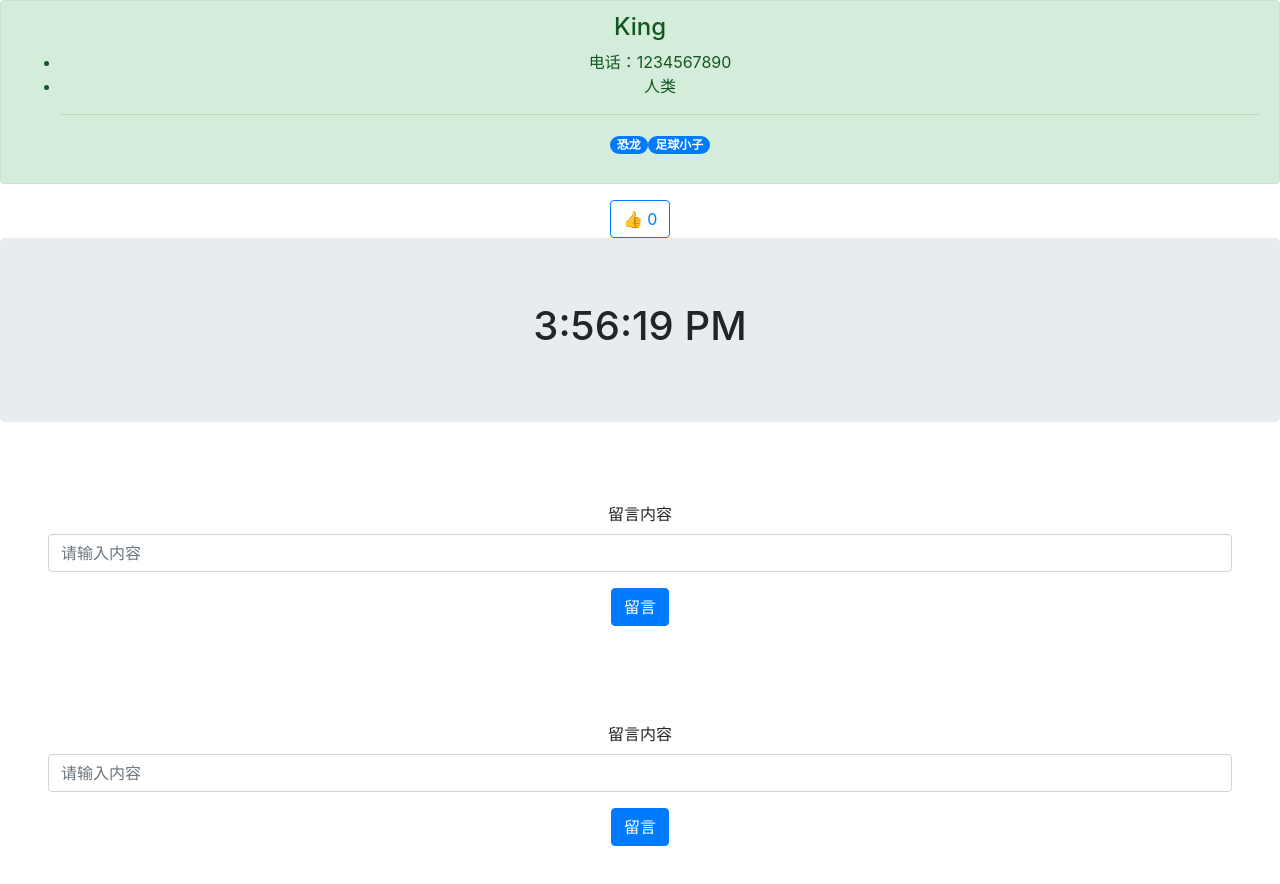
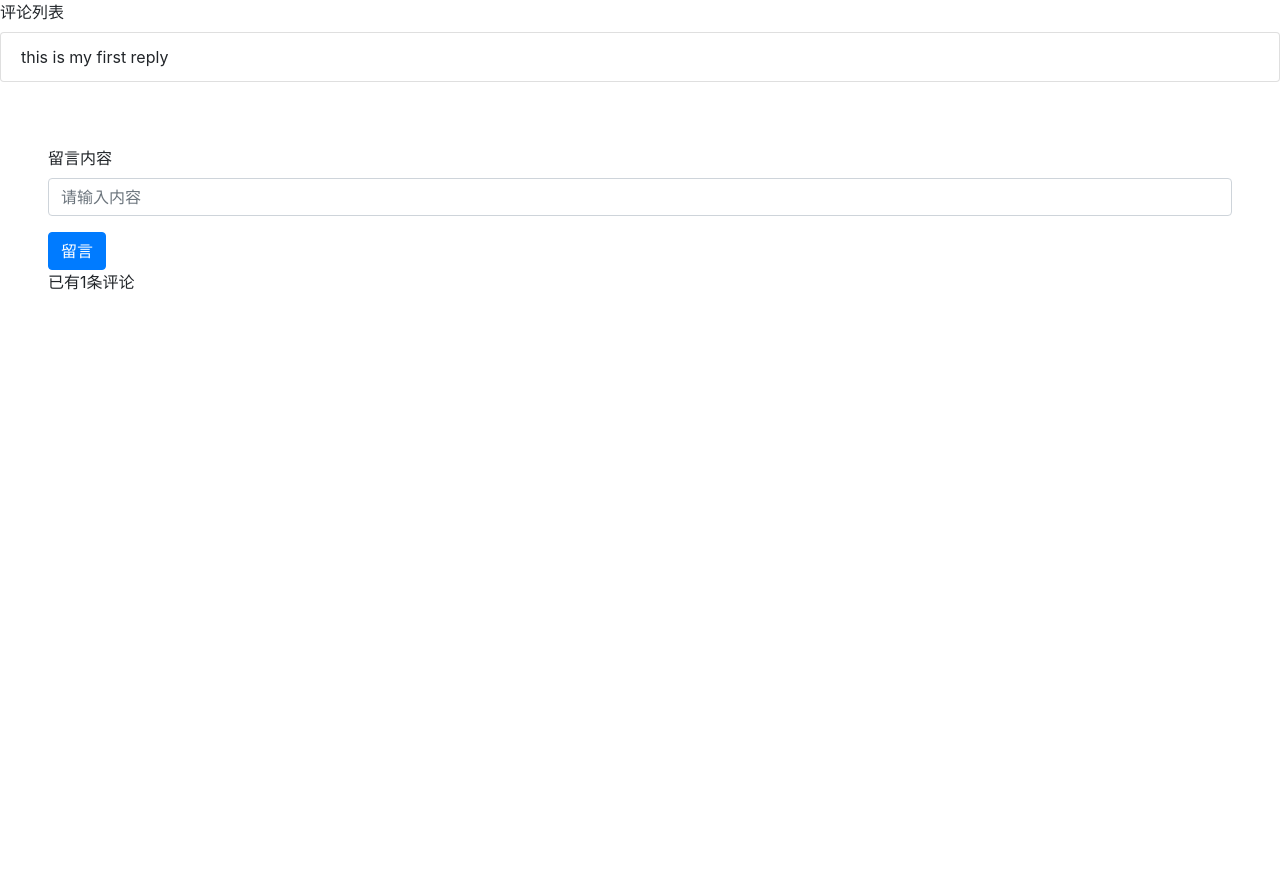
Before and after one commit to tengxiaoyang/guest-book, a React (Create React App) app: page / in a window 1280 px wide. Shown: the top 884 px of the page. After the commit the page ends 800 px from the top, so only its background shows below. Built offline with nearby package versions, Linux system fonts and the light colour scheme.

Commit message:
新增或修改

```diff
--- a/src/App.js
+++ b/src/App.js
@@ -1,3 +1,4 @@
+import React, { component } from 'react';
 import logo from './logo.svg';
 import './App.css';
 import NameCard from './components/NameCard';
@@ -5,32 +6,60 @@ import LikesButton from './components/LikesButton';
 import DigitalClock from './components/DigitalClock';
 import CommentBox from './components/CommentBox';
 import CommentBoxUncontrolled from './components/CommentBoxUncontrolled';
+import CommentList from './components/CommentList';
 const tags = ['恐龙', '足球小子']
 
-function App() {
-  return (
-    <div className="App">
-      {/* <header className="App-header">
-        <img src={logo} className="App-logo" alt="logo" />
-        <p>
-          Edit <code>src/App.js</code> and save to reload.
-        </p>
-        <a
-          className="App-link"
-          href="https://reactjs.org"
-          target="_blank"
-          rel="noopener noreferrer"
-        >
-          Learn React
-        </a>
-      </header> */}
-      <NameCard name="King" number={1234567890} isHuman tags={tags} />
-      <LikesButton />
-      <DigitalClock />
-      <CommentBox />
-      <CommentBoxUncontrolled />
-    </div>
-  );
+// function App() {
+//   return (
+//     <div className="App">
+//       <header className="App-header">
+//         <img src={logo} className="App-logo" alt="logo" />
+//         <p>
+//           Edit <code>src/App.js</code> and save to reload.
+//         </p>
+//         <a
+//           className="App-link"
+//           href="https://reactjs.org"
+//           target="_blank"
+//           rel="noopener noreferrer"
+//         >
+//           Learn React
+//         </a>
+//       </header>
+//       <NameCard name="King" number={1234567890} isHuman tags={tags} />
+//       <LikesButton />
+//       <DigitalClock />
+//       <CommentBox />
+//       <CommentBoxUncontrolled />
+//     </div>
+//   );
+// }
+
+class App extends React.Component {
+  constructor(props) {
+    super(props)
+    this.state = {
+      comments: ['this is my first reply']
+    }
+    this.addComment = this.addComment.bind(this)
+  }
+  addComment(comment) {
+    this.setState({
+      comments: [...this.state.comments, comment]
+    })
+  }
+  render() {
+    const { comments } = this.state
+    return (
+      <div>
+        <CommentList comments={comments} />
+        <CommentBoxUncontrolled
+          componentsLength={comments.length}
+          onAddComment={this.addComment}
+        />
+      </div>
+    )
+  }
 }
 
 export default App;
--- a/src/components/CommentBoxUncontrolled.js
+++ b/src/components/CommentBoxUncontrolled.js
@@ -6,7 +6,8 @@ class CommentBoxUncontrolled extends React.Component {
     this.handleSubmit = this.handleSubmit.bind(this)
   }
   handleSubmit(event) {
-    alert(this.textInput.value)
+    // alert(this.textInput.value)
+    this.props.onAddComment(this.textInput.value)
     event.preventDefault()
   }
   render() {
@@ -27,6 +28,9 @@ class CommentBoxUncontrolled extends React.Component {
           className="btn btn-primary">
           留言
         </button>
+        <p>
+          已有{this.props.componentsLength}条评论
+        </p>
       </form>
     )
   }
--- /dev/null
+++ b/src/components/CommentList.js
@@ -0,0 +1,53 @@
+import React from 'react';
+
+// class CommentList extends React.Component {
+//   constructor(props) {
+//     super(props)
+//     this.handleSubmit = this.handleSubmit.bind(this)
+//   }
+//   handleSubmit(event) {
+//     alert(this.textInput.value)
+//     event.preventDefault()
+//   }
+//   render() {
+//     return (
+//       <form className="p-5" onSubmit={this.handleSubmit}>
+//         <div className="form-group">
+//           <label>留言内容</label>
+//           <input
+//             type="text"
+//             className="form-control"
+//             placeholder="请输入内容"
+//             ref={(textInput) => {this.textInput = textInput}}
+//           >
+//           </input>
+//         </div>
+//         <button
+//           type="submit"
+//           className="btn btn-primary">
+//           留言
+//         </button>
+//       </form>
+//     )
+//   }
+// }
+
+
+const CommentList = ({ comments }) => {
+  return (
+    <div className="comment-list-component">
+      <label>评论列表</label>
+      <ul className="list-group mb-3">
+        {
+          comments.map((comment, index) =>
+            <li key={index} className="list-group-item">
+              {comment}
+            </li>
+          )
+        }
+      </ul>
+    </div>
+  )
+}
+
+export default CommentList;
```
Also changed, not shown: 1 other file (tests, documents, lock files or other folders).
